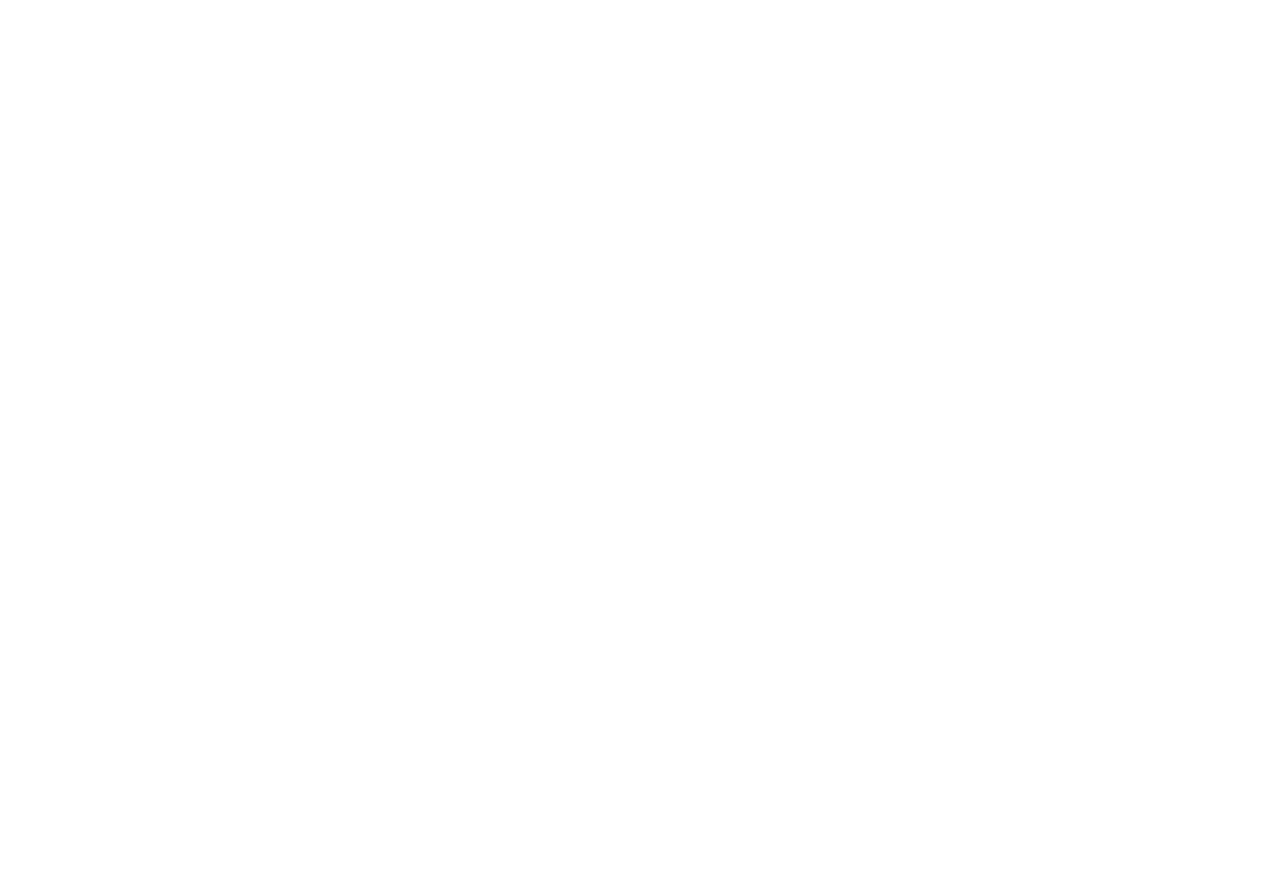
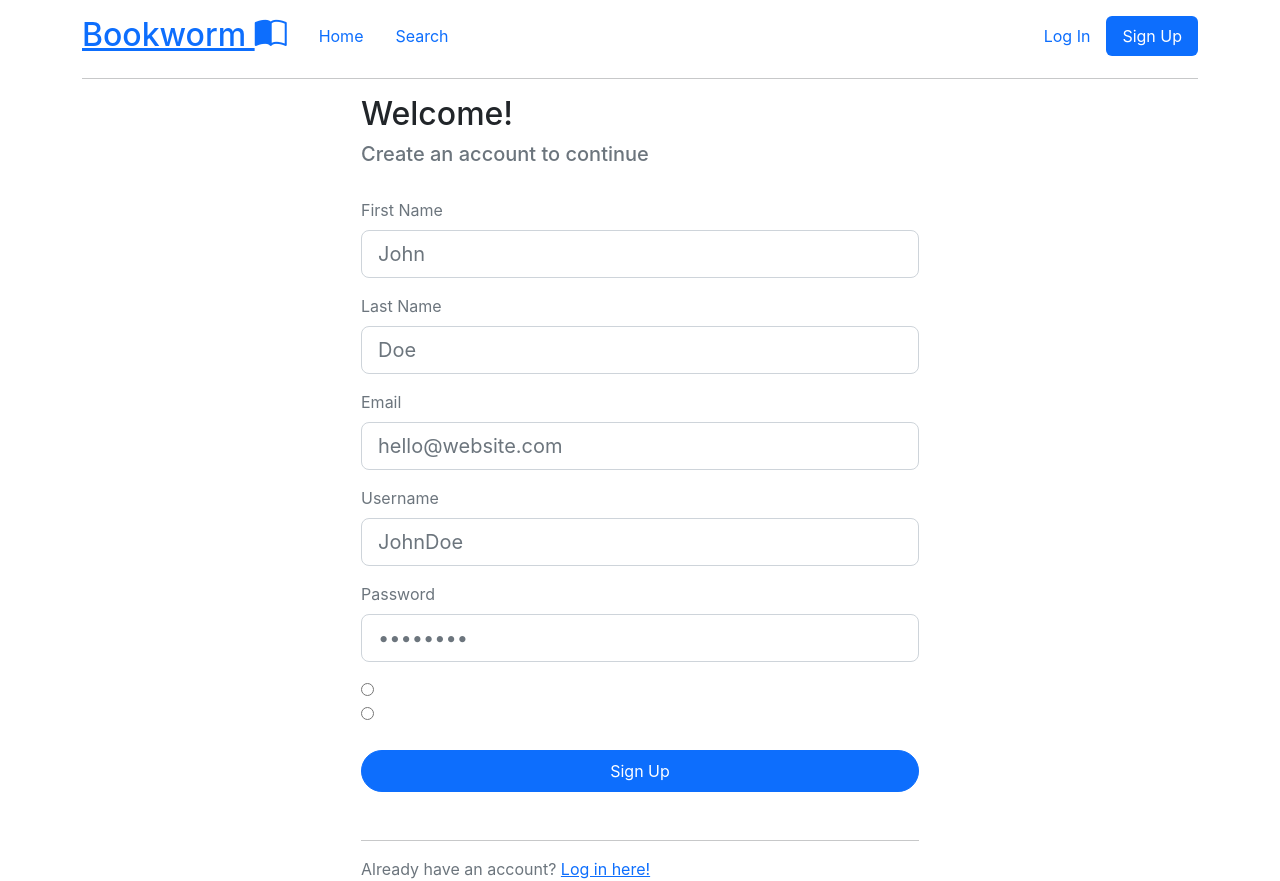
Before and after one commit to rachelqdao/CS5610FinalProject, a React (Create React App) app: page /registration in a window 1280 px wide. Before the commit this address had no page. Before the commit the page ends 800 px from the top, so only its background shows below. Built offline with nearby package versions, Linux system fonts and the light colour scheme.

Commit message:
added in routing and removed styling for now

```diff
--- a/src/App.js
+++ b/src/App.js
@@ -1,17 +1,26 @@
 import './App.css';
 import {BrowserRouter, Routes, Route} from "react-router-dom"
-import HomeScreen from "./bookworm/home";
+import HomeComponent from "./bookworm/home";
+import LoginComponent from "./bookworm/login";
+import NavigationBar from "./bookworm/navigation";
+import RegistrationComponent from "./bookworm/registration";
+import SearchComponent from "./bookworm/search";
 
 function App() {
     return (
         <BrowserRouter>
             <div className={'container'}>
+                <div className={"pt-3"}>
+                    <NavigationBar/>
+                </div>
+                <hr/>
+
                 <Routes>
-                    <Route index element={<HomeScreen/>}/>
-                    {/*<Route path={'profile'} element={}/>
-                    <Route path={'search'} element={}/>
-                    <Route path={'login'} element={}/>
-                    <Route path={'registration'} element={}{}/>*/}
+                    <Route index element={<HomeComponent/>}/>
+                    <Route path={'login'} element={<LoginComponent/>}/>
+                    <Route path={'registration'} element={<RegistrationComponent/>}/>
+                    <Route path={'search'} element={<SearchComponent/>}/>
+                    {/*<Route path={'profile'} element={}/>*/}
                 </Routes>
             </div>
         </BrowserRouter>
--- a/src/bookworm/home/index.js
+++ b/src/bookworm/home/index.js
@@ -1,12 +1,22 @@
 import React from "react";
-import NavigationBar from "../navigation";
 
-const HomeScreen = () => {
+const HomeComponent = () => {
     return (
         <>
-            <h4>Home</h4>
-            <NavigationBar/>
+            <h1>Home</h1>
+
+            <div>
+                Popular Books
+            </div>
+
+            <div>
+                Recently Added Books
+            </div>
+
+            <div>
+                Recent Reviews
+            </div>
         </>
     )
 };
-export default HomeScreen;
+export default HomeComponent;
--- /dev/null
+++ b/src/bookworm/login/index.js
@@ -0,0 +1,45 @@
+import React from "react";
+import {Link} from "react-router-dom";
+
+const LoginComponent = () => {
+    return (
+        <div className={"col-12 col-md-10 offset-md-1 col-lg-8 offset-lg-2 col-xl-6 offset-xl-3"}>
+            <div className={""}>
+                <div className={"pb-4"}>
+                    <h2>Welcome back! <i className="fa fa-book"></i></h2>
+                    <h5 className={"text-secondary"}>Sign in to continue</h5>
+                </div>
+
+                <div className={"pb-3"}>
+                    <form className={"text-secondary"}>
+                        <div className={"pb-3"}>
+                            <label htmlFor="username" className="form-label">Username </label>
+                            <input type="text" id="username" className="form-control form-control-lg"
+                                   placeholder="JohnDoe"/>
+                        </div>
+                        <div className="pb-3">
+                            <label htmlFor="password" className="form-label">Password</label>
+                            <input type="password" id="password" className="form-control form-control-lg"
+                                   placeholder="••••••••"/>
+                        </div>
+                    </form>
+
+                    <div className="pt-4 pb-3">
+                        <button className="btn btn-primary w-100 wd-background-purple rounded-pill px-3 py-2">
+                            <span className="text-white">Login</span>
+                        </button>
+                    </div>
+                </div>
+
+                <hr/>
+
+                <span className="text-secondary">
+                    {"Dont have an account? "}
+                    <Link to={"/registration"}>Sign up here!</Link>
+                </span>
+
+            </div>
+        </div>
+    )
+}
+export default LoginComponent
--- a/src/bookworm/navigation/index.js
+++ b/src/bookworm/navigation/index.js
@@ -8,11 +8,13 @@
 
     return (
         <>
-            <div className="row">
+            <div className="row rounded">
                 <div className="col-6">
                     <ul className="nav nav-pills">
 
-                        <h4>Nav Bar Test <i className="bi bi-book-half"></i></h4>
+                        <Link to={"/"}>
+                            <h2 className={"pe-3"}>Bookworm <i className="bi bi-book-half"></i></h2>
+                        </Link>
 
                         <li className="nav-item">
                             <Link to={"/"}
--- /dev/null
+++ b/src/bookworm/registration/index.js
@@ -0,0 +1,74 @@
+import React from "react";
+import {Link} from "react-router-dom";
+
+const RegistrationComponent = () => {
+    return (
+        <div className={"col-12 col-md-10 offset-md-1 col-lg-8 offset-lg-2 col-xl-6 offset-xl-3"}>
+            <div className={""}>
+                <div className={"pb-4"}>
+                    <h2>Welcome! <i className="fa fa-book"></i></h2>
+                    <h5 className={"text-secondary"}>Create an account to continue</h5>
+                </div>
+
+                <div className={"pb-3"}>
+                    <div className={"text-secondary"}>
+                        <div className={"pb-3"}>
+                            <label htmlFor={"firstname"} className={"form-label"}>First Name</label>
+                            <input type="text" id="firstname" className="form-control form-control-lg"
+                                   placeholder="John"/>
+                        </div>
+
+                        <div className="pb-3">
+                            <label htmlFor="lastname" className="form-label">Last Name</label>
+                            <input type="text" id="lastname" className="form-control form-control-lg"
+                                   placeholder="Doe"/>
+                        </div>
+
+                        <div className="pb-3">
+                            <label htmlFor="email" className="form-label">Email</label>
+                            <input type="text" id="email" className="form-control form-control-lg"
+                                   placeholder="hello@website.com"/>
+                        </div>
+
+                        <div className="pb-3">
+                            <label htmlFor="username" className="form-label">Username</label>
+                            <input type="text" id="username" className="form-control form-control-lg"
+                                   placeholder="JohnDoe"/>
+                        </div>
+
+                        <div className="pb-3">
+                            <label htmlFor="password" className="form-label">Password</label>
+                            <input type="password" id="password" className="form-control form-control-lg"
+                                   placeholder="••••••••"/>
+                        </div>
+
+                        <div>
+                            <input type={"radio"} name={"user"}/>
+                        </div>
+
+                        <div>
+                            <input type={"radio"} name={"user"}/>
+                        </div>
+                    </div>
+
+                    <div className="pt-4 pb-3">
+                        <button className="btn btn-primary w-100 wd-background-purple rounded-pill px-3 py-2">
+                            <span className="text-white">Sign Up</span>
+                        </button>
+                    </div>
+
+                </div>
+
+                <hr/>
+
+                <span className="text-secondary">
+                    {"Already have an account? "}
+                    <Link to={"/login"}>Log in here!</Link>
+                </span>
+
+            </div>
+        </div>
+
+    )
+}
+export default RegistrationComponent
--- a/src/bookworm/search/index.js
+++ b/src/bookworm/search/index.js
@@ -1,12 +1,48 @@
 import React from "react";
-import NavigationBar from "../navigation";
 
 const SearchComponent = () => {
     return (
-        <>
-            <NavigationBar/>
-            <Search></Search>
-        </>
+        <div className={"px-3"}>
+            <div className={"pb-5 justify-content-center"}>
+                <label htmlFor="username" className="form-label"><h2>Search for a book</h2></label>
+                <input type="text" id="username" className="form-control form-control-lg rounded-pill"
+                       placeholder="The Great Gatsby"/>
+            </div>
+
+
+            <div>
+                <h3 className={"text-secondary pb-3"}>
+                    ...or check out some recommended books in the meantime!
+                </h3>
+
+                <div className={"d-flex justify-content-between"}>
+                    <div>
+                        <h5>To Kill a Mockingbird</h5>
+                        <p>by Harper Lee</p>
+                    </div>
+
+                    <div>
+                        <h5>To Kill a Mockingbird</h5>
+                        <p>by Harper Lee</p>
+                    </div>
+
+                    <div>
+                        <h5>To Kill a Mockingbird</h5>
+                        <p>by Harper Lee</p>
+                    </div>
+
+                    <div>
+                        <h5>To Kill a Mockingbird</h5>
+                        <p>by Harper Lee</p>
+                    </div>
+
+                    <div>
+                        <h5>To Kill a Mockingbird</h5>
+                        <p>by Harper Lee</p>
+                    </div>
+                </div>
+            </div>
+        </div>
     )
 }
 export default SearchComponent
--- a/src/index.js
+++ b/src/index.js
@@ -1,10 +1,10 @@
 import React from 'react';
 import ReactDOM from 'react-dom/client';
-import './index.css';
 import App from './App';
 import reportWebVitals from './reportWebVitals';
 import 'bootstrap/dist/css/bootstrap.min.css';
 import "bootstrap-icons/font/bootstrap-icons.css";
+import './index.css';
 
 const root = ReactDOM.createRoot(document.getElementById('root'));
 root.render(
```
Also changed, not shown: src/index.css (+38 -0 lines).
